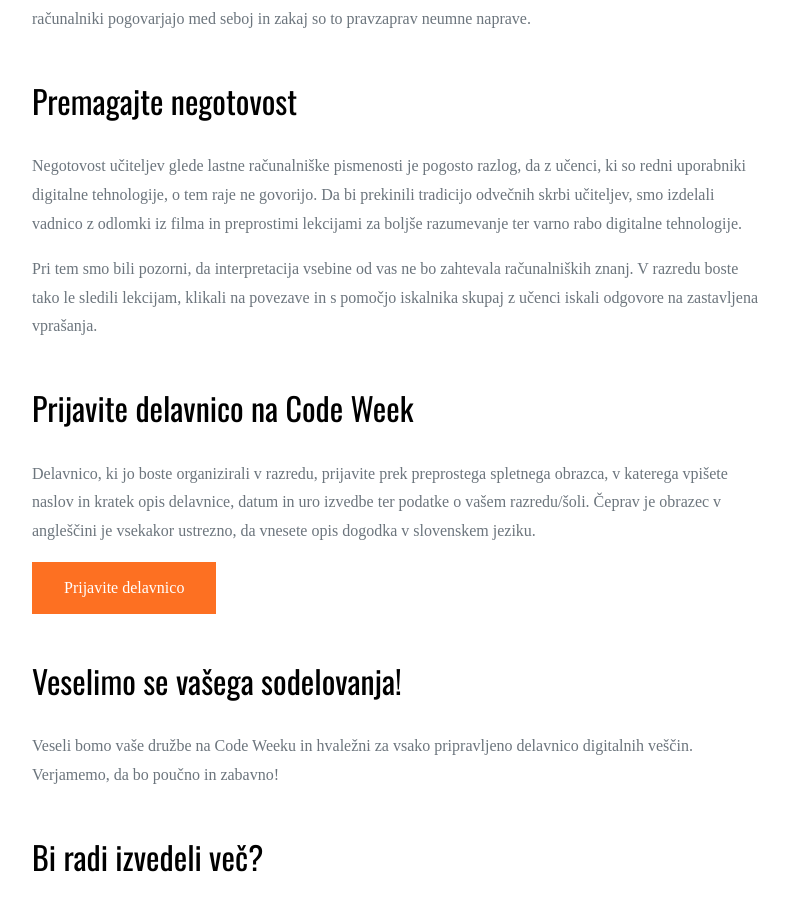
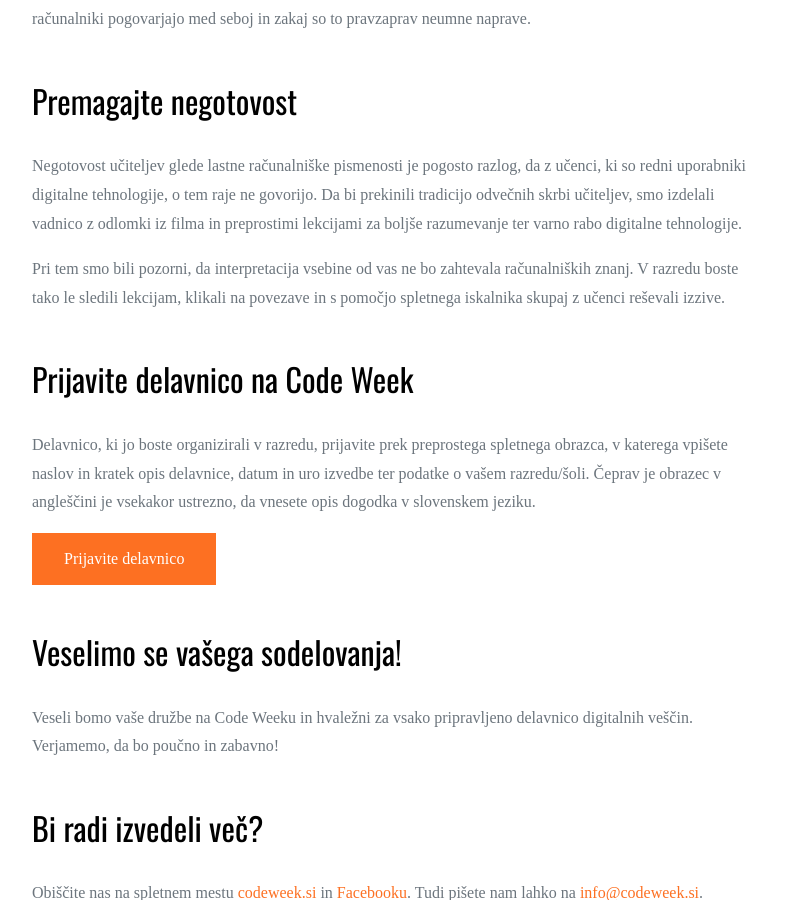
Before and after one commit to codeweeksi/gajin-svet, a Jekyll site: the page built from _featured/sole.md, in a window 1280 px wide and 900 px high, scrolled down 1212 px. Shown: the whole window, without its empty margins (53-841 px from the left). Built offline with Jekyll 4.4.1, drawn with Linux system fonts in a browser that asks for light colours; some web fonts are replaced; comment, search, counter and statistics services are not loaded.

Commit message:
edited txt

```diff
--- a/_featured/sole.md
+++ b/_featured/sole.md
@@ -21,7 +21,7 @@ Poleg vsebin, ki jih obravnava film Gajin svet, boste v vadnica našli še odgov
 ## Premagajte negotovost
 Negotovost učiteljev glede lastne računalniške pismenosti je pogosto razlog, da z učenci, ki so redni uporabniki digitalne tehnologije, o tem raje ne govorijo. Da bi prekinili tradicijo odvečnih skrbi učiteljev, smo izdelali vadnico z odlomki iz filma in preprostimi lekcijami za boljše razumevanje ter varno rabo digitalne tehnologije.
 
-Pri tem smo bili pozorni, da interpretacija vsebine od vas ne bo zahtevala računalniških znanj. V razredu boste tako le sledili lekcijam, klikali na povezave in s pomočjo iskalnika skupaj z učenci iskali odgovore na zastavljena vprašanja.
+Pri tem smo bili pozorni, da interpretacija vsebine od vas ne bo zahtevala računalniških znanj. V razredu boste tako le sledili lekcijam, klikali na povezave in s pomočjo spletnega iskalnika skupaj z učenci reševali izzive.
 
 ## Prijavite delavnico na Code Week
 Delavnico, ki jo boste organizirali v razredu, prijavite prek preprostega spletnega obrazca, v katerega vpišete naslov in kratek opis delavnice, datum in uro izvedbe ter podatke o vašem razredu/šoli. Čeprav je obrazec v angleščini je vsekakor ustrezno, da vnesete opis dogodka v slovenskem jeziku.
```
